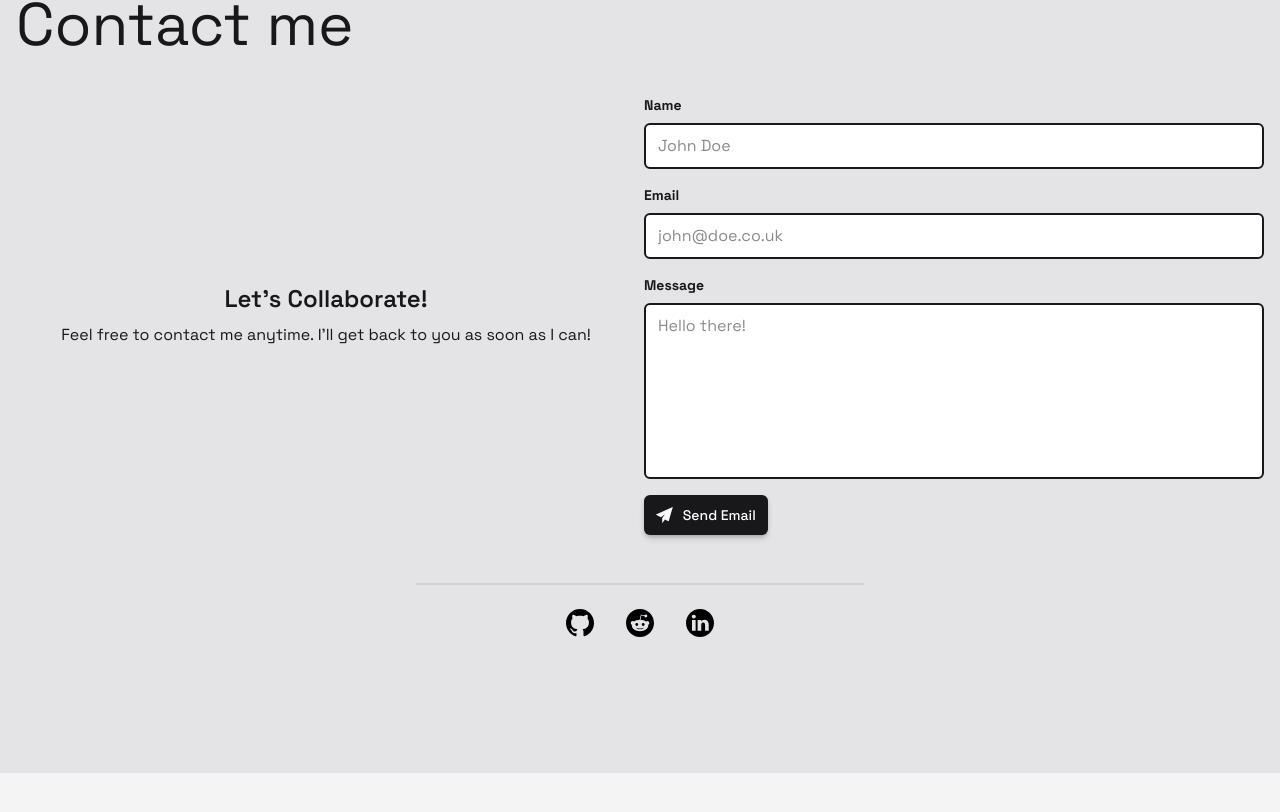
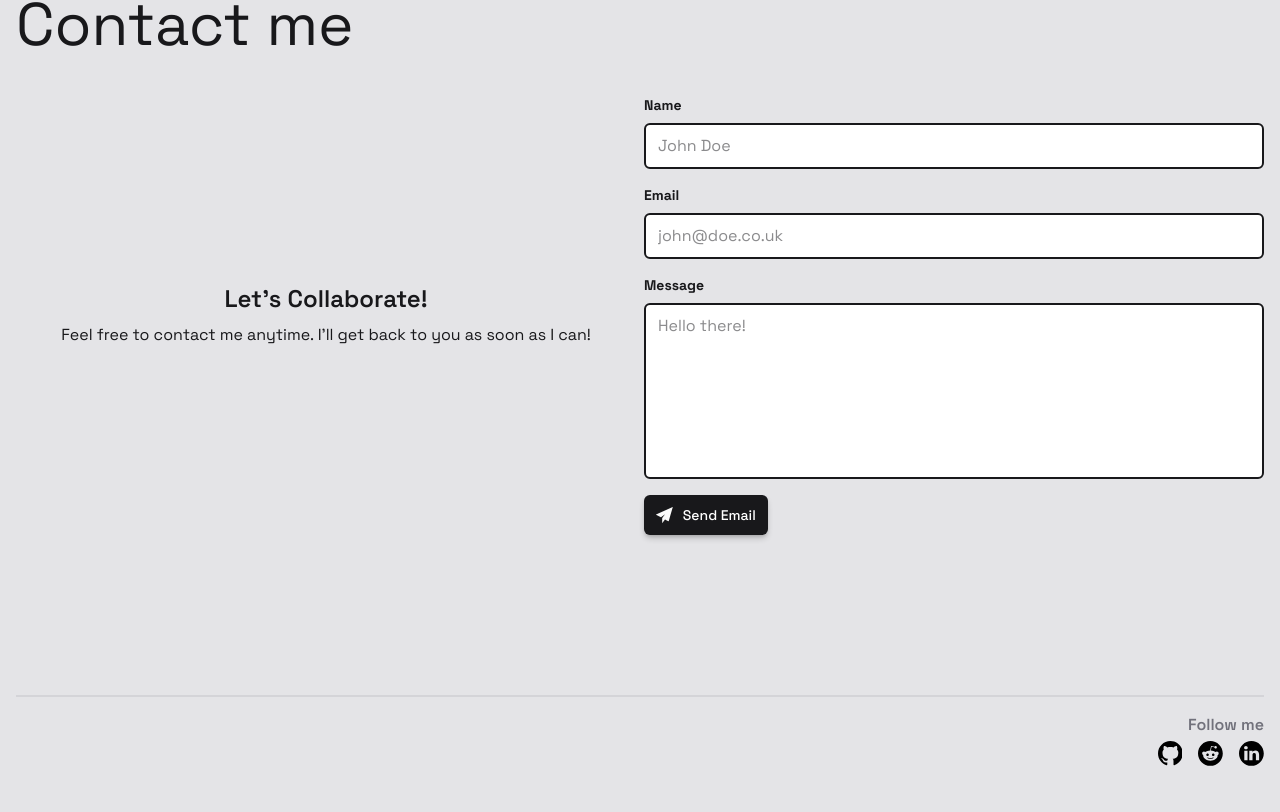
Before and after one commit to scottjoe1996/portfolio, a Next.js app: page / in a window 1280 px wide. Shown: the part 3473-4285 px from the top of the page. Before the commit the page ends 4246 px from the top, so only its background shows below. Built offline with nearby package versions, Linux system fonts and the light colour scheme; no server answers.

Commit message:
added links to social media

```diff
--- a/components/sections/contact/contact-section.tsx
+++ b/components/sections/contact/contact-section.tsx
@@ -9,6 +9,7 @@ import LinkedIn from "@/components/icons/linked-in";
 
 import ContactForm from "./contact-form";
 import SectionWrapper from "../section-wrapper";
+import Button from "@/components/button";
 
 type FormState = "INITIAL" | "SENT" | "ERROR";
 
@@ -69,11 +70,18 @@ const ContactSection: React.FC = () => {
           </div>
         )}
       </div>
-      <hr className="mx-auto mt-12 mb-6 h-0.5 max-w-md border-t-0 bg-zinc-300" />
-      <div className="flex justify-center gap-8">
-        <Github size="1.75rem" />
-        <Reddit size="1.75rem" />
-        <LinkedIn size="1.75rem" />
+      <hr className="mx-auto mt-40 mb-4 h-0.5 w-full border-t-0 bg-zinc-300" />
+      <h3 className="mb-1 text-end font-semibold text-zinc-500">Follow me</h3>
+      <div className="flex justify-end gap-4">
+        <a href="https://github.com/scottjoe1996/" target="_blank">
+          <Github size="1.55rem" />
+        </a>
+        <a href="https://www.reddit.com/user/MoshedDev/" target="_blank">
+          <Reddit size="1.55rem" />
+        </a>
+        <a href="https://www.linkedin.com/in/josephscottuk/" target="_blank">
+          <LinkedIn size="1.55rem" />
+        </a>
       </div>
     </SectionWrapper>
   );
```
